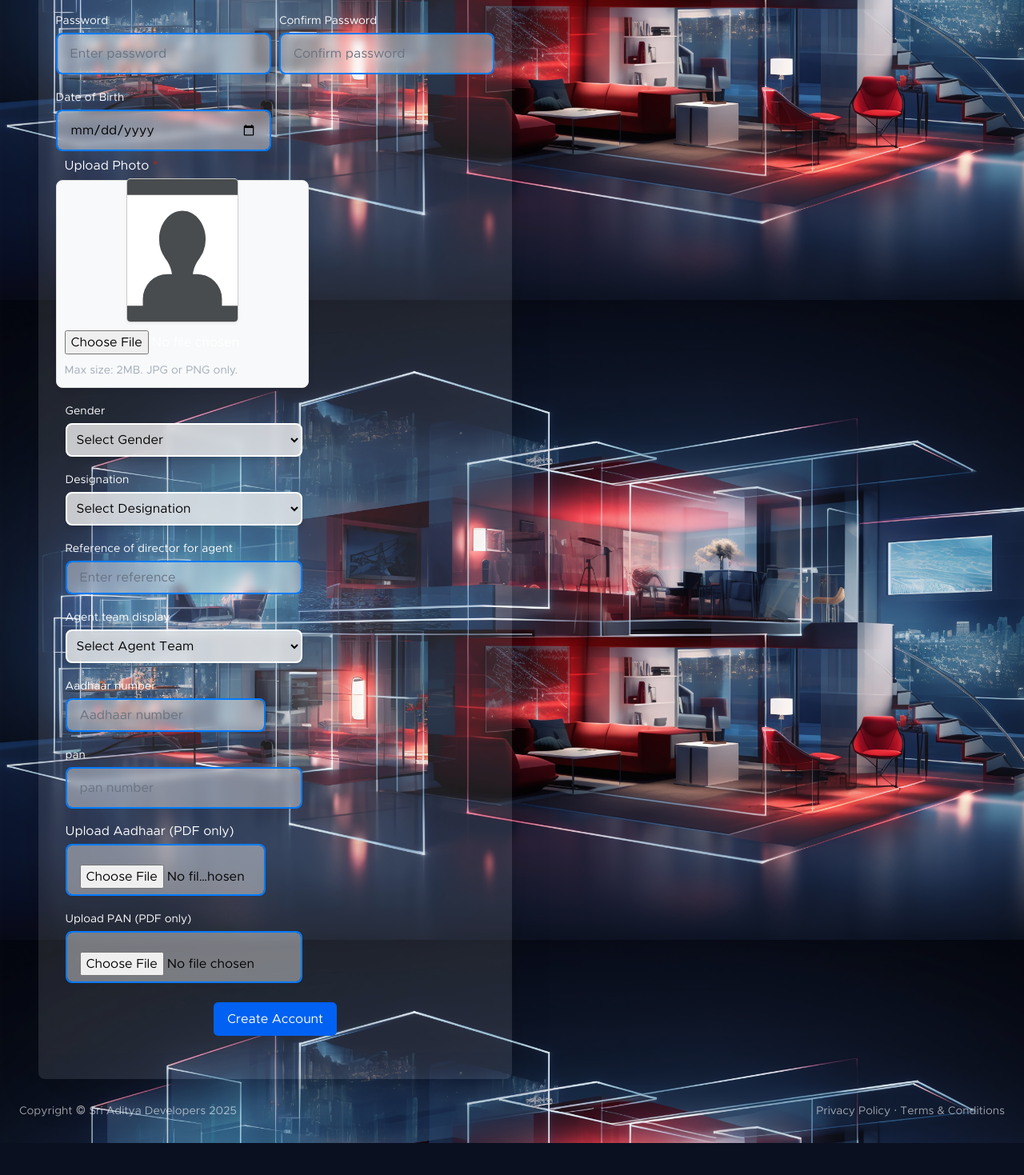
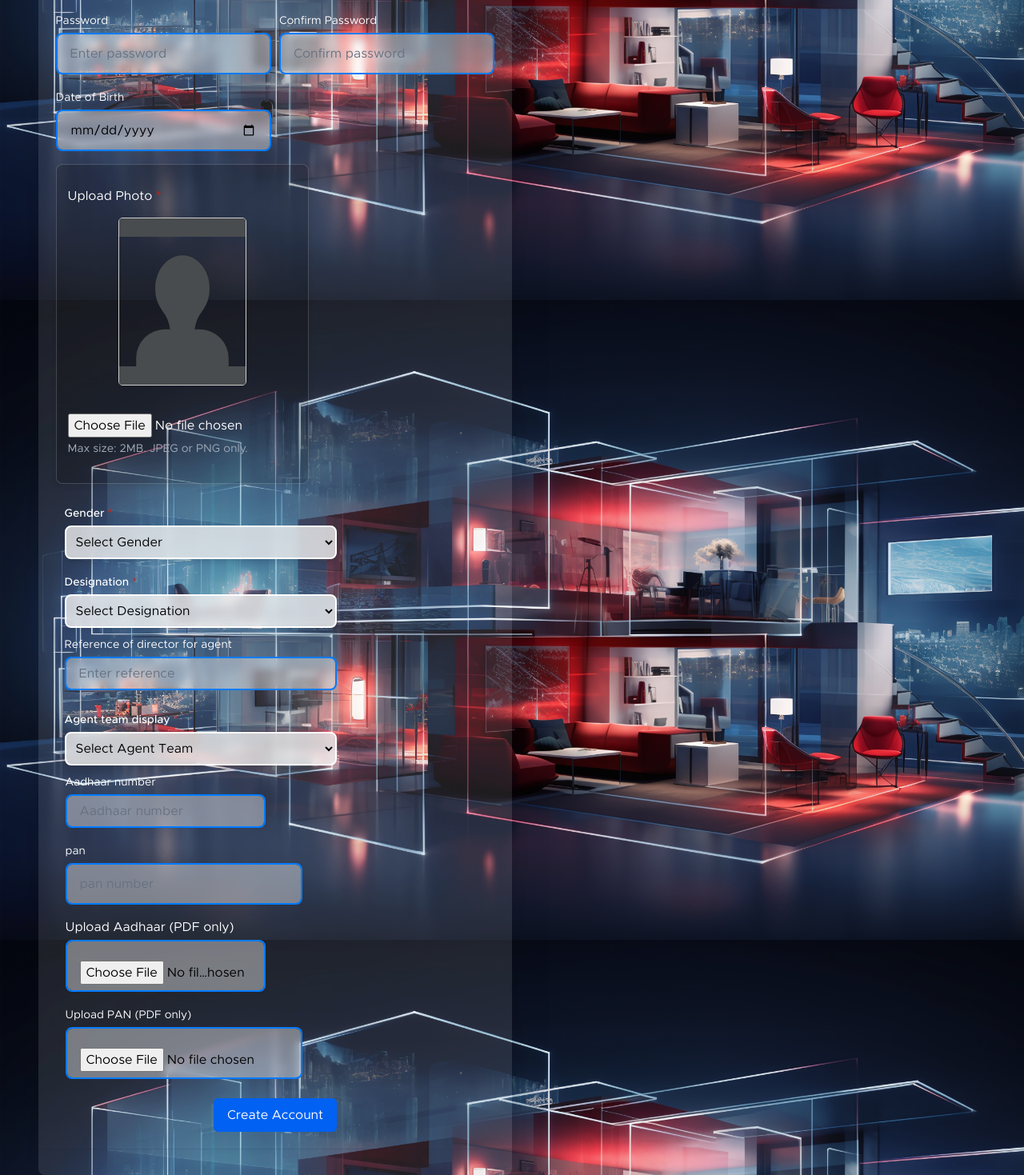
Before and after one commit to atulitha/sriadityadevelopers, a Flask app: page /register-basic.html in a window 1280 px wide. Shown: the part 425-1894 px from the top of the page at 80% size. Before the commit the page ends 1854 px from the top, so only its background shows below. Run offline with Flask 3, Linux system fonts and the light colour scheme; data that the repository does not hold is empty; some libraries are stand-ins or nearby versions.

Commit message:
Enhance registration form: update photo upload handling, improve validation for image files, and refine layout for better user experience

```diff
--- a/templates/register-basic.html
+++ b/templates/register-basic.html
@@ -86,9 +86,10 @@
             outline: none; /* Remove default outline */
         }
 
+        /* Match client selection option background and text color */
         option {
-            background-color: rgba(240, 240, 240, 0.5); /* Light gray background for options */
-            color: #333 !important; /* Dark text color */
+            background-color: rgba(0,0,0,0.15) !important; /* Match client: dark translucent */
+            color: #fff !important; /* White text */
         }
 
         .form-left {
@@ -240,69 +241,82 @@
                                                 <input class="form-control py-4" id="dob" type="date" required/>
                                             </div>
                                         </div>
-                                        <!-- Photo Upload and Preview -->
+                                        <!-- Photo Upload and Preview (already updated) -->
                                         <div class="col-md-7">
-                                            <div class="form-group"
-                                                 style="position: relative; height: 260px; min-width: 160px; min-height: 220px; background: #f8f9fa; border: 1px solid #ddd; border-radius: 8px; box-shadow: 0 4px 6px rgba(0,0,0,0.08); padding: 10px; margin-top: 20px; display: flex; flex-direction: column; justify-content: flex-end;">
+                                            <div class="form-group photo-upload-group"
+                                                 style="position: relative; height: 400px; min-width: 180px; min-height: 300px; background: rgba(0,0,0,0.18); border: 1px solid rgba(255,255,255,0.18); border-radius: 8px; box-shadow: 0 4px 6px rgba(0,0,0,0.08); padding: 32px 14px 32px 14px; margin-top: 0; display: flex; flex-direction: column; justify-content: flex-end;">
                                                 <label class="small mb-1" for="photo_file" style="font-size: 1.0rem;">
                                                     Upload Photo <span class="text-danger">*</span>
                                                 </label>
-                                                <div style="position: relative; width: 100%; display: flex; justify-content: center; align-items: center; height: 180px; margin-bottom: 10px;">
+                                                <div class="photo-preview-container"
+                                                     style="position: relative; width: 100%; display: flex; justify-content: center; align-items: center; height: 220px; margin-bottom: 18px;">
                                                     <img id="photo_preview" src="assets/img/profile-pic.svg"
                                                          alt="Photo Preview"
-                                                         style="width: 140px; height: 180px; object-fit: cover; border-radius: 5px; background: #fff; border: 1px solid #ccc; box-shadow: 0 2px 4px rgba(0,0,0,0.04);"/>
+                                                         class="photo-preview-img"
+                                                         style="width: 160px; height: 210px; object-fit: cover; border-radius: 5px; background: transparent; border: 1px solid #ccc; box-shadow: 0 2px 4px rgba(0,0,0,0.04); margin-top: 20px; margin-bottom: 8px;"/>
                                                     <button type="button" id="remove_photo"
                                                             style="display:none; position: absolute; top: 8px; right: 8px; z-index: 3;"
                                                             class="btn btn-sm btn-outline-danger">Remove
                                                     </button>
                                                 </div>
                                                 <input class="form-control-file" id="photo_file" name="photo_file"
-                                                       type="file" accept="image/png, image/jpeg" required
-                                                       aria-describedby="photoHelp" style="margin-bottom: 6px;"/>
-                                                <small id="photoHelp" class="form-text text-muted">Max size: 2MB. JPG or
+                                                       type="file" accept="image/png, image/jpeg"
+                                                       aria-describedby="photoHelp" style="margin-top: 18px;"/>
+                                                <small id="photoHelp" class="form-text text-muted">Max size: 2MB. JPEG or
                                                     PNG only.</small>
-                                                <div id="photoError"
-                                                     style="color: #dc3545; font-size: 0.95em; display: none; margin-top: 4px;"></div>
+                                                <div id="photoError" class="text-danger"
+                                                     style="display: none; font-size: 0.95em; margin-top: 4px;"></div>
                                             </div>
                                         </div>
                                     </div>
                                     <!-- Gender -->
-                                    <div class="col-md-7">
-                                        <div class="form-group">
-                                            <label class="small mb-1" for="gender">Gender</label>
-                                            <select class="form-control " id="gender" name="gender" required>
+                                    <div class="form-row py-2">
+                                        <div class="col-md-8 px-3">
+                                            <div class="form-group mb-0">
+                                                <label class="small mb-1 font-weight-bold" for="gender">
+                                                    Gender <span class="text-danger">*</span>
+                                                </label>
+                                                <select class="form-control" id="gender" name="gender" required>
                                                     <option value="">Select Gender</option>
                                                     <option value="Male">Male</option>
                                                     <option value="Female">Female</option>
                                                 </select>
                                             </div>
                                         </div>
-                                    <!--Designation -->
-                                    <div class="col-7">
-                                        <div class="form-group">
-                                            <label class="small mb-1" for="designation">Designation</label>
-                                            <select class="form-control " id="designation" required>
+                                    </div>
+                                    <!-- Designation -->
+                                    <div class="form-row py-2">
+                                        <div class="col-md-8 px-3">
+                                            <div class="form-group mb-0">
+                                                <label class="small mb-1 font-weight-bold" for="designation">
+                                                    Designation <span class="text-danger">*</span>
+                                                </label>
+                                                <select class="form-control" id="designation" required>
                                                     <option value="">Select Designation</option>
                                                 </select>
                                             </div>
                                         </div>
-                                    <!-- reference of director for agent -->
-                                    <div class="col-7">
+                                    </div>
+                                    <!-- Reference of director for agent -->
+                                    <div class="form-row">
+                                        <div class="col-md-8 px-3">
                                             <div class="form-group">
-                                            <label class="small mb-1" for="Reference_agent">Reference of director for
-                                                agent</label>
-                                            <input class="form-control" id="Reference_agent" type="text"
-                                                   placeholder="Enter reference"/>
+                                                <label class="small mb-1" for="Reference_agent">Reference of director for agent</label>
+                                                <input class="form-control" id="Reference_agent" type="text" placeholder="Enter reference"/>
+                                            </div>
                                         </div>
                                     </div>
                                     <!-- Agent team display -->
-                                    <div class="col-7">
-                                        <div class="form-group">
-                                            <label class="small mb-1" for="Agent_team"> Agent team
-                                                display</label>
+                                    <div class="form-row py-2">
+                                        <div class="col-md-8 px-3">
+                                            <div class="form-group mb-0">
+                                                <label class="small mb-1 font-weight-bold" for="Agent_team">
+                                                    Agent team display <span class="text-danger">*</span>
+                                                </label>
                                                 <select class="form-control" id="Agent_team" required>
                                                     <option value="">Select Agent Team</option>
                                                 </select>
+                                            </div>
                                         </div>
                                     </div>
                                     <div class="col-md-6">
@@ -485,6 +499,52 @@
         .catch(error => {
             console.error('Fetch error:', error);
         });
+
+    // Photo upload preview and validation (match client)
+    const photoInput = document.getElementById('photo_file');
+    const photoPreview = document.getElementById('photo_preview');
+    const removePhotoBtn = document.getElementById('remove_photo');
+    const photoError = document.getElementById('photoError');
+    const defaultPhoto = 'assets/img/profile-pic.svg';
+
+    photoInput.addEventListener('change', function () {
+        photoError.style.display = 'none';
+        const file = this.files[0];
+        if (!file) {
+            photoPreview.src = defaultPhoto;
+            removePhotoBtn.style.display = 'none';
+            return;
+        }
+        if (!['image/jpeg', 'image/png'].includes(file.type)) {
+            photoError.textContent = 'Only JPEG or PNG images are allowed.';
+            photoError.style.display = 'block';
+            this.value = '';
+            photoPreview.src = defaultPhoto;
+            removePhotoBtn.style.display = 'none';
+            return;
+        }
+        if (file.size > 2 * 1024 * 1024) {
+            photoError.textContent = 'File size must be less than 2MB.';
+            photoError.style.display = 'block';
+            this.value = '';
+            photoPreview.src = defaultPhoto;
+            removePhotoBtn.style.display = 'none';
+            return;
+        }
+        const reader = new FileReader();
+        reader.onload = function (e) {
+            photoPreview.src = e.target.result;
+            removePhotoBtn.style.display = 'block';
+        };
+        reader.readAsDataURL(file);
+    });
+
+    removePhotoBtn.addEventListener('click', function () {
+        photoInput.value = '';
+        photoPreview.src = defaultPhoto;
+        removePhotoBtn.style.display = 'none';
+        photoError.style.display = 'none';
+    });
 </script>
 </body>
 </html>
--- a/views.py
+++ b/views.py
@@ -239,7 +239,7 @@ def register_customer():
             db.session.commit()
             return jsonify({
                 'status': 'ok',
-                'message': f'Customer registered successfully\ncustomer_id {customer.u_id}',
+                'message': f'Customer registered successfully\ncustomer id {customer.u_id}',
             })
 
         except Exception as e:
```
Lines whose indentation alone changed are shown as unchanged.
